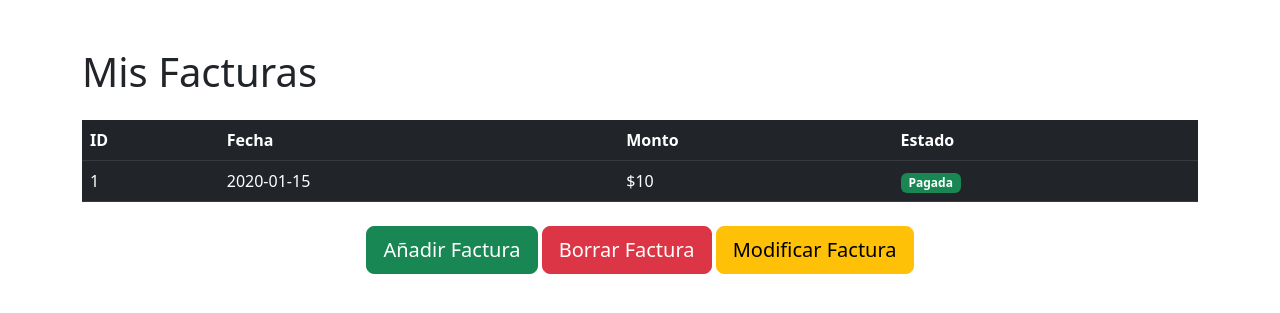
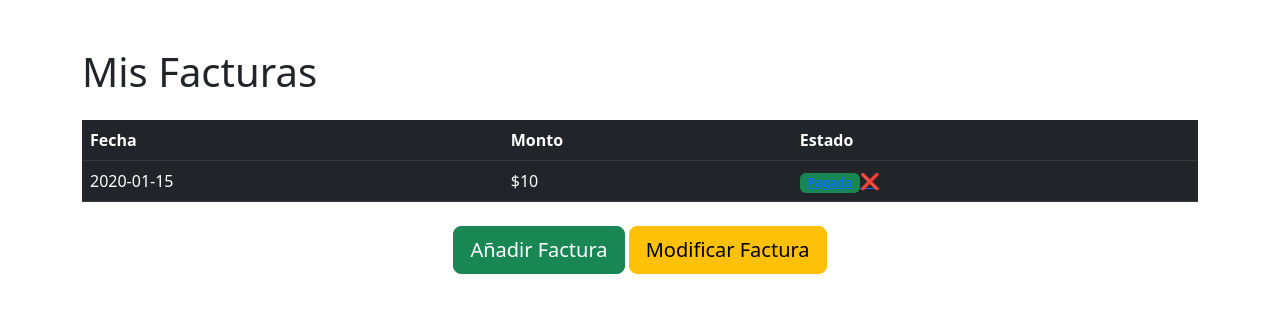
Before and after one commit to thomas12523/factura-project, a Flask app: template templates/info.html in a window 1280 px wide. Shown: the part 56-369 px from the top of the page. Run offline with Flask 3, Linux system fonts and the light colour scheme; tables that the repository leaves empty hold one stand-in row (values such as "Sample post"); the template is opened without the code that fills it: values that come from a table or form of the project are taken from there, most other values are stand-ins (such as "Sample title", 1, 10 or a date in 2020); some libraries are stand-ins or nearby versions.

Commit message:
Boton eliminar funcionando

```diff
--- a/main.py
+++ b/main.py
@@ -114,8 +114,18 @@ def add():
 def info(username):
     user_id = db.session.execute(db.select(User.id).where(User.name == username)).scalar()
     facturas = db.session.execute(db.select(Facturas).where(Facturas.user_id == user_id)).scalars().all()
-    print(facturas)
     return render_template('info.html',facturas=facturas,username=username)
+
+
+@app.route('/delete/<string:username>/<int:id>')
+@login_required
+def delete(username,id):
+    target = db.session.execute(db.select(Facturas).where(Facturas.id==id)).scalar()
+    db.session.delete(target)
+    db.session.commit()
+    return redirect(url_for('info',username=username))
+
+
 
 @app.route('/login', methods=['GET', 'POST'])
 def login():
--- a/templates/info.html
+++ b/templates/info.html
@@ -19,7 +19,6 @@
             <table class="table table-dark table-hover mt-4">
                 <thead>
                     <tr>
-                        <th>ID</th>
                         <th>Fecha</th>
                         <th>Monto</th>
                         <th>Estado</th>
@@ -28,14 +27,13 @@
                 <tbody>
                     {% for factura in facturas %}
                     <tr>
-                        <td>{{ factura.id }}</td>
                         <td>{{ factura.fecha_vto }}</td>
                         <td>${{ factura.monto_total }}</td>
                         <td>
                             {% if factura.pagado %}
-                                <span class="badge bg-success">Pagada</span>
+                                <span class="badge bg-success"><a href="#">Pagada</a></span><a href="{{ url_for('delete', username=username, id=factura.id) }}">❌</a>
                             {% else %}
-                                <span class="badge bg-danger">Pendiente</span>
+                                <span class="badge bg-danger"><a href="#" style="color: white; text-decoration: none;">No paga</a></span><a href="{{ url_for('delete', username=username, id=factura.id) }}" style="margin-left: 8px;">❌</a>
                             {% endif %}
                         </td>
                     </tr>
@@ -50,7 +48,6 @@
         <!-- Botón de Salir adicional en la página -->
         <div class="text-center mt-4">
             <a href="{{ url_for('add') }}" class="btn btn-success btn-lg">Añadir Factura</a>
-            <a href="#" class="btn btn-danger btn-lg">Borrar Factura</a>
             <a href="#" class="btn btn-warning btn-lg">Modificar Factura</a>
         </div>
     </div>
```
Also changed, not shown: instance/facturas.db.
